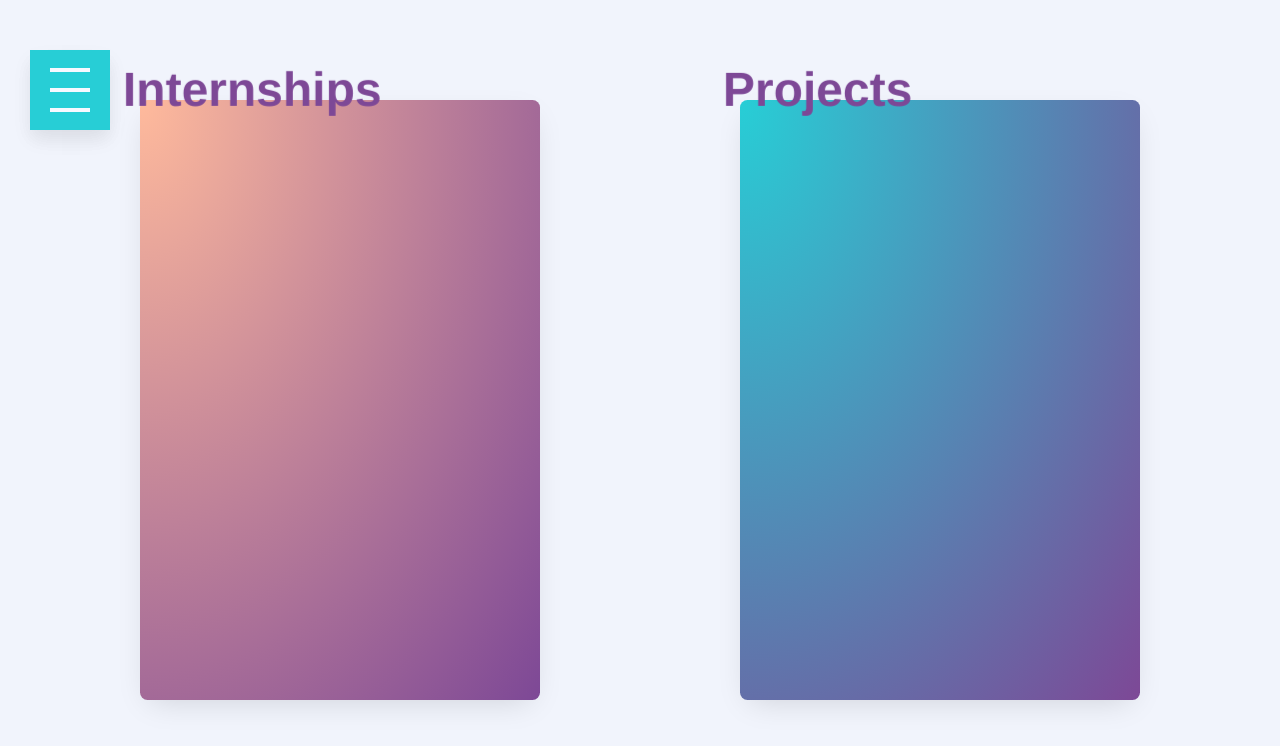
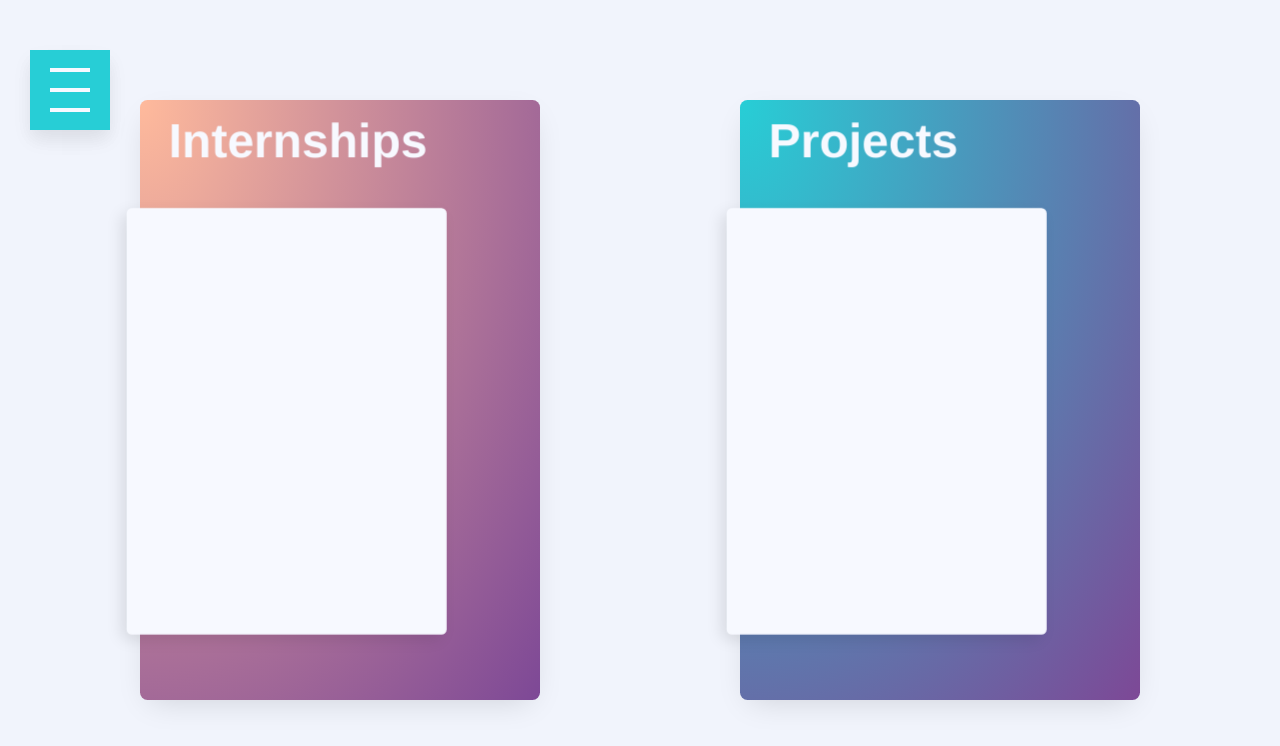
Before and after one commit to AlbertLucianto/portfolio, a Vue app: page /#/experience in a window 1280 px wide. Shown: the top 746 px of the page. Built offline with nearby package versions, Linux system fonts and the light colour scheme.

Commit message:
add initial experience icon

```diff
--- a/src/components/ExperiencePage/index.vue
+++ b/src/components/ExperiencePage/index.vue
@@ -6,6 +6,7 @@
         <card-template>
           <template scope="props">
             <h1 class="title" :style="props.getTransform('translateZ(100px)')">Internships</h1>
+            <div class="content" :style="props.getTransform('translateZ(50px)')"></div>
           </template>
         </card-template>
       </div>
@@ -13,6 +14,7 @@
         <card-template colorIn="#27CED6">
           <template scope="props">
             <h1 class="title" :style="props.getTransform('translateZ(100px)')">Projects</h1>
+            <div class="content" :style="props.getTransform('translateZ(50px)')"></div>
           </template>
         </card-template>
       </div>
@@ -72,21 +74,37 @@ export default {
       width: 400px;
       height: 600px;
       cursor: pointer;
+      .title {
+        position: absolute;
+        font-size: 42px;
+        top: 50px;
+        left: 50px;
+        margin: 0;
+        text-align: left;
+        color: $white;
+        // transition: .1s all ease;
+        pointer-events: none;
+      }
+      .content {
+        position: absolute;
+        background: $white;
+        width: 300px;
+        height: 400px;
+        top: 120px;
+        border-radius: 5px;
+        pointer-events: none;
+        box-shadow: -5px 5px 15px rgba(0,0,0,0.1);
+      }
       &:hover {
         z-index: 3;
-        h1 {
-          color: $white;
+        .title-not-set-for-now {
+          font-size: 64px;
+          top: unset;
+          left: unset;
+          bottom: 50px;
+          left: 0;
         }
       }
-    }
-    .title {
-      position: absolute;
-      font-size: 42px;
-      left: 10px;
-      top: 5px;
-      margin: 0;
-      text-align: left;
-      color: $purple;
     }
   }
   .overlay {
--- a/src/components/NavBar/NavItemList.vue
+++ b/src/components/NavBar/NavItemList.vue
@@ -13,8 +13,9 @@
 import Landing from './NavItems/Landing';
 import Profile from './NavItems/Profile';
 import TechStack from './NavItems/TechStack';
+import Experience from './NavItems/Experience';
 
-const items = ['Landing', 'TechStack', 'Profile', 'Landing'];
+const items = ['Landing', 'TechStack', 'Profile', 'Experience'];
 const navWidth = 250;
 const offsetConstant = -50;
 
@@ -23,6 +24,7 @@ export default {
     Profile,
     TechStack,
     Landing,
+    Experience,
   },
   props: {
     open: Boolean,
--- a/src/components/NavBar/NavItems/Experience.vue
+++ b/src/components/NavBar/NavItems/Experience.vue
@@ -0,0 +1,52 @@
+<template>
+  <router-link to="/experience" class="link">
+    <svg class="experience">
+      <g class="suitcase">
+        <rect x="-15" y="-35" width="30" height="30" rx="5" ry="5" class="handle"></rect>
+        <rect x="-48" y="-25" width="96" height="72" rx="10" ry="10" class="suitcase-body"></rect>
+      </g>
+    </svg>
+    <div class="text">Experience</div>
+  </router-link>
+</template>
+
+<script>
+export default {};
+</script>
+
+<style lang="scss" scoped>
+@import '../../styles/colors.scss';
+
+.experience {
+  width: 110px;
+  height: 110px;
+  margin: 20px;
+  text-align: center;
+  transition: 150ms all ease;
+  .suitcase {
+    position: absolute;
+    transform: translate3d(55px, 55px, 0);
+    .suitcase-body {
+      fill: $purple;
+    }
+    .handle {
+      fill: none;
+      stroke: $black;
+      stroke-width: 5px;
+    }
+  }
+}
+.link {
+  &:link, &:visited, &:active {
+    text-decoration: none;
+    .text {
+      color: $black;
+      font-weight: 700;
+      transition: 250ms color ease;
+    }
+  }
+  &:hover .text {
+    color: $warmRed;
+  }
+}
+</style>
--- a/src/components/NavBar/NavItems/TechStack.vue
+++ b/src/components/NavBar/NavItems/TechStack.vue
@@ -1,6 +1,5 @@
 <template>
-  <div>
-    <router-link to="/experience" class="link">
+  <router-link to="/tools" class="link">
     <div class="app" :class="{ over }">
       <div class="inner-app"></div>
     </div>
@@ -34,7 +33,6 @@
     </svg>
     <div class="text">Tech Stack</div>
   </router-link>
-  </div>
 </template>
 
 <script>
--- a/src/components/NavBar/index.vue
+++ b/src/components/NavBar/index.vue
@@ -10,9 +10,6 @@
     <transition name="fade">
       <div class="overlay" :style="overlayBgStyle" v-if="open" @mousedown="stopDrag"/>
     </transition>
-    <!-- to be removed -->
-    <!-- <div style="position: fixed; top: 50px; left: 500px;"><profile></profile></div> -->
-    <!-- remove -->
   </div>
 </template>
 
@@ -20,7 +17,6 @@
 import dynamics from 'dynamics.js';
 import HamburgerIcon from './HamburgerIcon';
 import NavItemList from './NavItemList';
-import Profile from './NavItems/Profile'; // To be removed
 
 const startCurvePos = {
   x: 0,
@@ -38,7 +34,6 @@ export default {
   components: {
     HamburgerIcon,
     NavItemList,
-    Profile, // To be removed
   },
   data() {
     return {
--- a/src/router/index.js
+++ b/src/router/index.js
@@ -21,12 +21,12 @@ export default new Router({
     },
     {
       path: '/experience',
-      name: 'TechStack',
+      name: 'Experience',
       component: ExperiencePage,
     },
     {
       path: '/tools',
-      name: 'TechStackssss',
+      name: 'TechStack',
       component: ToolsPage,
     },
   ],
```
Lines whose indentation alone changed are shown as unchanged.
